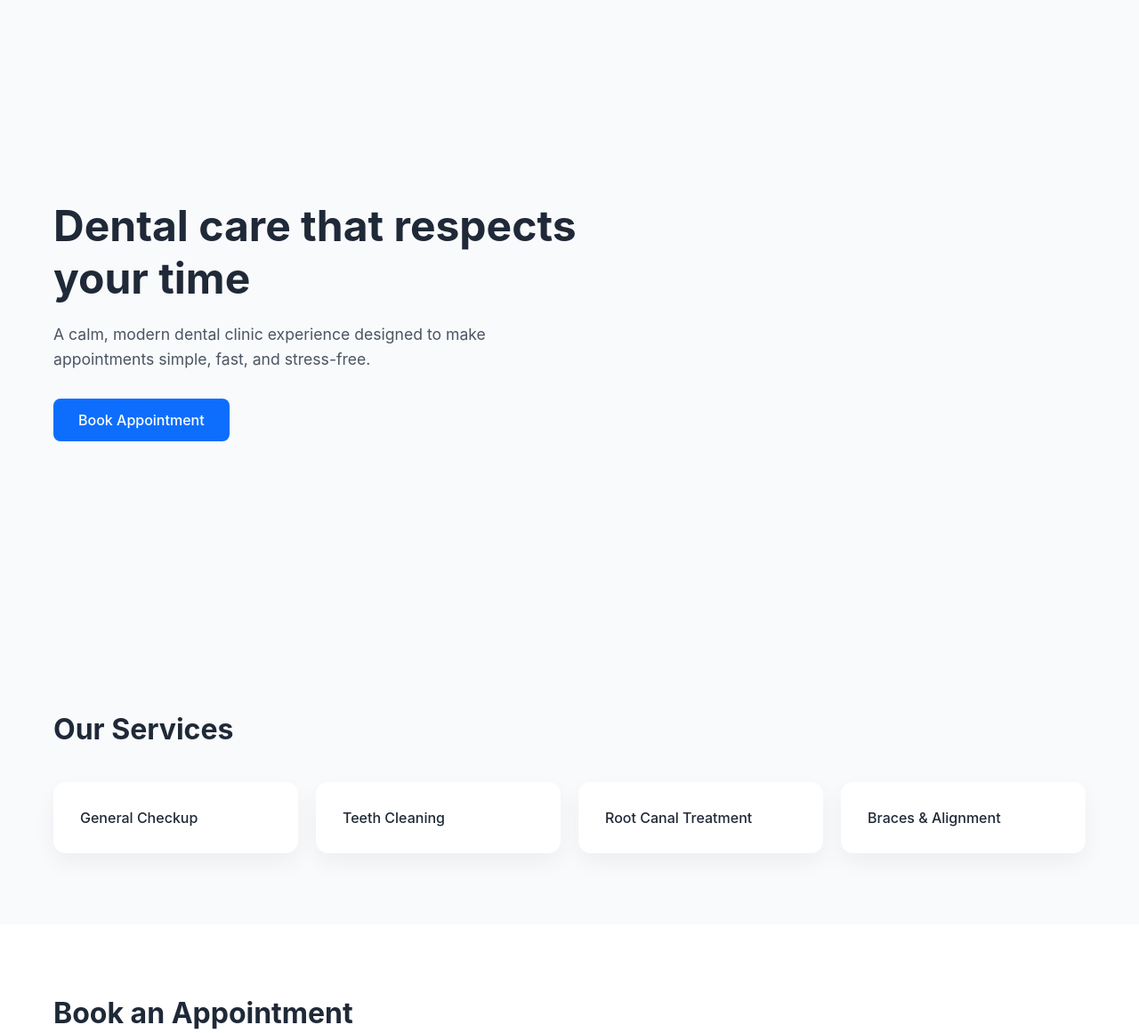
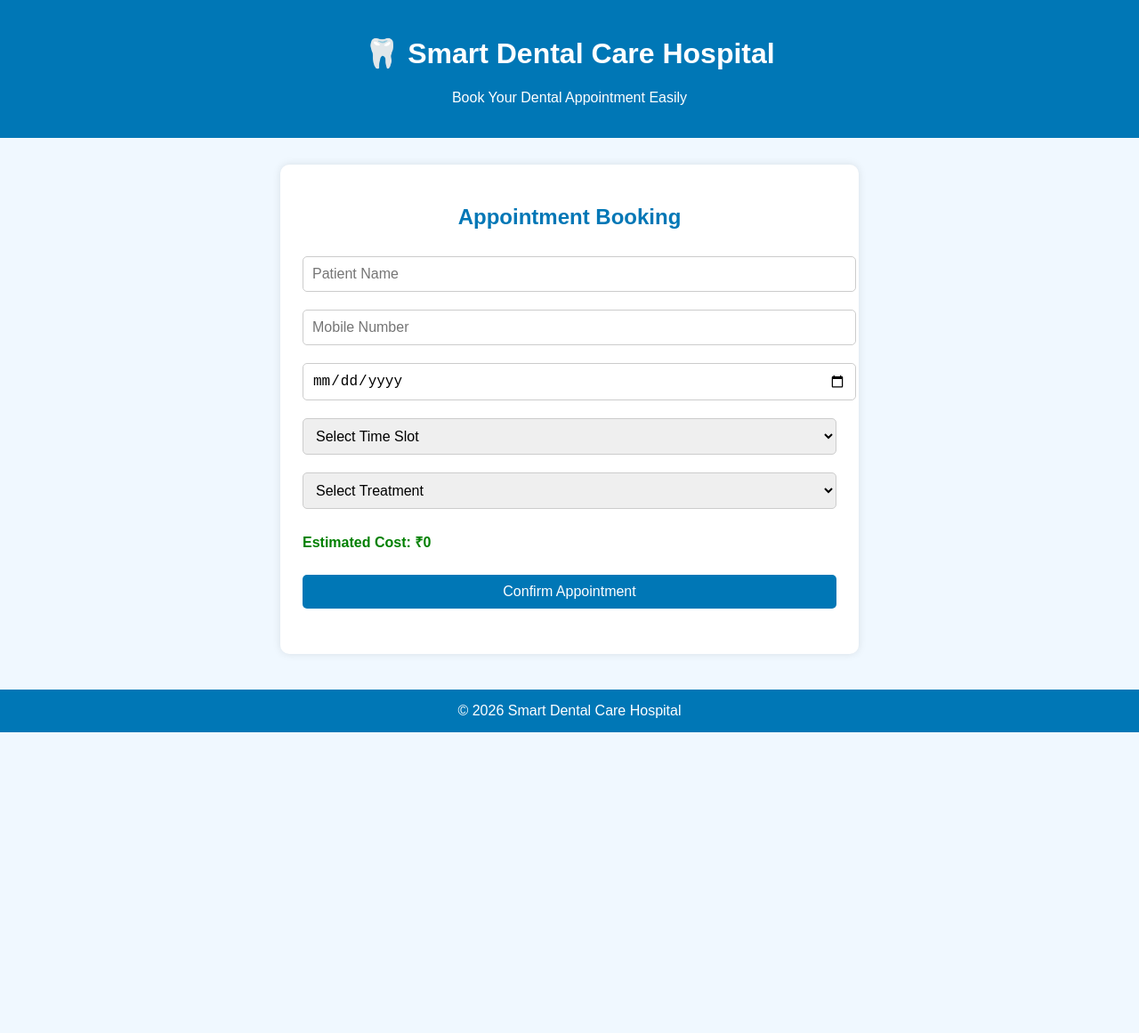
Before and after one commit to venkatavijayadurgag/smart-dental-care-prompt-engineering, a plain HTML site: page index.html in a window 1280 px wide. Shown: the top 1161 px of the page at 89% size. After the commit the page ends 823 px from the top, so only its background shows below. Drawn offline with Linux system fonts and the light colour scheme.

Commit message:
Update index.html

```diff
--- a/index.html
+++ b/index.html
@@ -1,61 +1,270 @@
 <!DOCTYPE html>
 <html lang="en">
 <head>
+
 <meta charset="UTF-8">
-  <title>Smart Dental Care</title>
 <meta name="viewport" content="width=device-width, initial-scale=1.0">
 
-  <link rel="stylesheet" href="style.css">
+<title>Smart Dental Care</title>
+
+<style>
+
+body{
+font-family: Arial;
+margin:0;
+background:#f0f8ff;
+}
+
+header{
+background:#0077b6;
+color:white;
+text-align:center;
+padding:20px;
+}
+
+.container{
+width:90%;
+max-width:600px;
+margin:auto;
+margin-top:30px;
+background:white;
+padding:25px;
+border-radius:10px;
+box-shadow:0px 0px 10px rgba(0,0,0,0.1);
+}
+
+h2{
+text-align:center;
+color:#0077b6;
+}
+
+input,select,button{
+width:100%;
+padding:10px;
+margin:10px 0;
+border-radius:5px;
+border:1px solid #ccc;
+font-size:16px;
+}
+
+button{
+background:#0077b6;
+color:white;
+border:none;
+cursor:pointer;
+}
+
+button:hover{
+background:#023e8a;
+}
+
+#cost{
+font-weight:bold;
+color:green;
+}
+
+#message{
+text-align:center;
+font-weight:bold;
+margin-top:15px;
+}
+
+footer{
+margin-top:40px;
+text-align:center;
+background:#0077b6;
+color:white;
+padding:15px;
+}
+
+</style>
+
 </head>
+
 <body>
 
+<header>
 
-  <!-- HERO SECTION -->
-  <section class="hero">
-    <div class="hero-content">
-      <h1>Dental care that respects your time</h1>
-      <p>
-        A calm, modern dental clinic experience designed to make
-        appointments simple, fast, and stress-free.
-      </p>
-      <a href="#appointment" class="primary-btn">Book Appointment</a>
-    </div>
-  </section>
+<h1>🦷 Smart Dental Care Hospital</h1>
+<p>Book Your Dental Appointment Easily</p>
 
-  <!-- SERVICES -->
-  <section class="services">
-    <h2>Our Services</h2>
-    <div class="service-cards">
-      <div class="card">General Checkup</div>
-      <div class="card">Teeth Cleaning</div>
-      <div class="card">Root Canal Treatment</div>
-      <div class="card">Braces & Alignment</div>
-    </div>
-  </section>
+</header>
 
-  <!-- APPOINTMENT -->
-  <section id="appointment" class="appointment">
-    <h2>Book an Appointment</h2>
+<div class="container">
 
-    <form>
-      <input type="text" placeholder="Your Name" required>
-      <input type="tel" placeholder="Phone Number" required>
-      <input type="date" required>
+<h2>Appointment Booking</h2>
+
+<form id="appointmentForm">
+
+<input
+type="text"
+id="name"
+placeholder="Patient Name"
+pattern="[A-Za-z ]+"
+title="Name should contain only letters"
+required
+>
+
+<input
+type="tel"
+id="phone"
+placeholder="Mobile Number"
+pattern="[6-9]{1}[0-9]{9}"
+maxlength="10"
+title="Enter valid 10 digit mobile number"
+required
+>
+
+<input
+type="date"
+id="date"
+required
+>
+
+<select id="time" required>
+
+<option value="">Select Time Slot</option>
+
+<option>10:00 AM</option>
+<option>11:00 AM</option>
+<option>12:00 PM</option>
+<option>2:00 PM</option>
+<option>3:00 PM</option>
+<option>4:00 PM</option>
+
+</select>
 
 <select id="service" required>
-        <option value="">Select Service</option>
+
+<option value="">Select Treatment</option>
+
 <option value="500">General Checkup</option>
 <option value="800">Teeth Cleaning</option>
 <option value="2500">Root Canal</option>
-        <option value="4000">Braces</option>
+<option value="4000">Braces Treatment</option>
+<option value="3000">Tooth Extraction</option>
+
 </select>
 
 <p id="cost">Estimated Cost: ₹0</p>
 
-      <button type="submit">Confirm Appointment</button>
+<button type="submit" id="bookBtn">
+Confirm Appointment
+</button>
+
 </form>
-  </section>
 
-  <script src="script.js"></script>
+<p id="message"></p>
+
+</div>
+
+<footer>
+
+© 2026 Smart Dental Care Hospital
+
+</footer>
+
+<script>
+
+let appointments = {};
+
+// set minimum date as today
+
+let today = new Date().toISOString().split("T")[0];
+
+document.getElementById("date").setAttribute("min", today);
+
+
+// show treatment cost
+
+let service = document.getElementById("service");
+let cost = document.getElementById("cost");
+
+service.addEventListener("change", function(){
+
+if(service.value == "")
+{
+cost.innerHTML = "Estimated Cost: ₹0";
+}
+else
+{
+cost.innerHTML = "Estimated Cost: ₹" + service.value;
+}
+
+});
+
+
+// form submit
+
+document.getElementById("appointmentForm").addEventListener("submit", function(e){
+
+e.preventDefault();
+
+let name = document.getElementById("name").value;
+let phone = document.getElementById("phone").value;
+let date = document.getElementById("date").value;
+
+let namePattern = /^[A-Za-z ]+$/;
+let phonePattern = /^[6-9]\d{9}$/;
+
+
+// name validation
+
+if(!namePattern.test(name))
+{
+alert("Name should contain only letters");
+return;
+}
+
+
+// mobile validation
+
+if(!phonePattern.test(phone))
+{
+alert("Enter valid 10 digit mobile number");
+return;
+}
+
+
+// appointment limit check
+
+if(!appointments[date])
+{
+appointments[date] = [];
+}
+
+if(appointments[date].length >= 50)
+{
+
+document.getElementById("message").innerHTML = "❌ Appointments are closed for this date.";
+
+document.getElementById("bookBtn").disabled = true;
+
+return;
+
+}
+
+
+// add appointment
+
+appointments[date].push({
+
+name:name,
+phone:phone
+
+});
+
+
+document.getElementById("message").innerHTML = "✅ Appointment Booked Successfully!";
+
+this.reset();
+
+cost.innerHTML = "Estimated Cost: ₹0";
+
+});
+
+</script>
+
 </body>
+
 </html>
```
Lines whose indentation alone changed are shown as unchanged.
